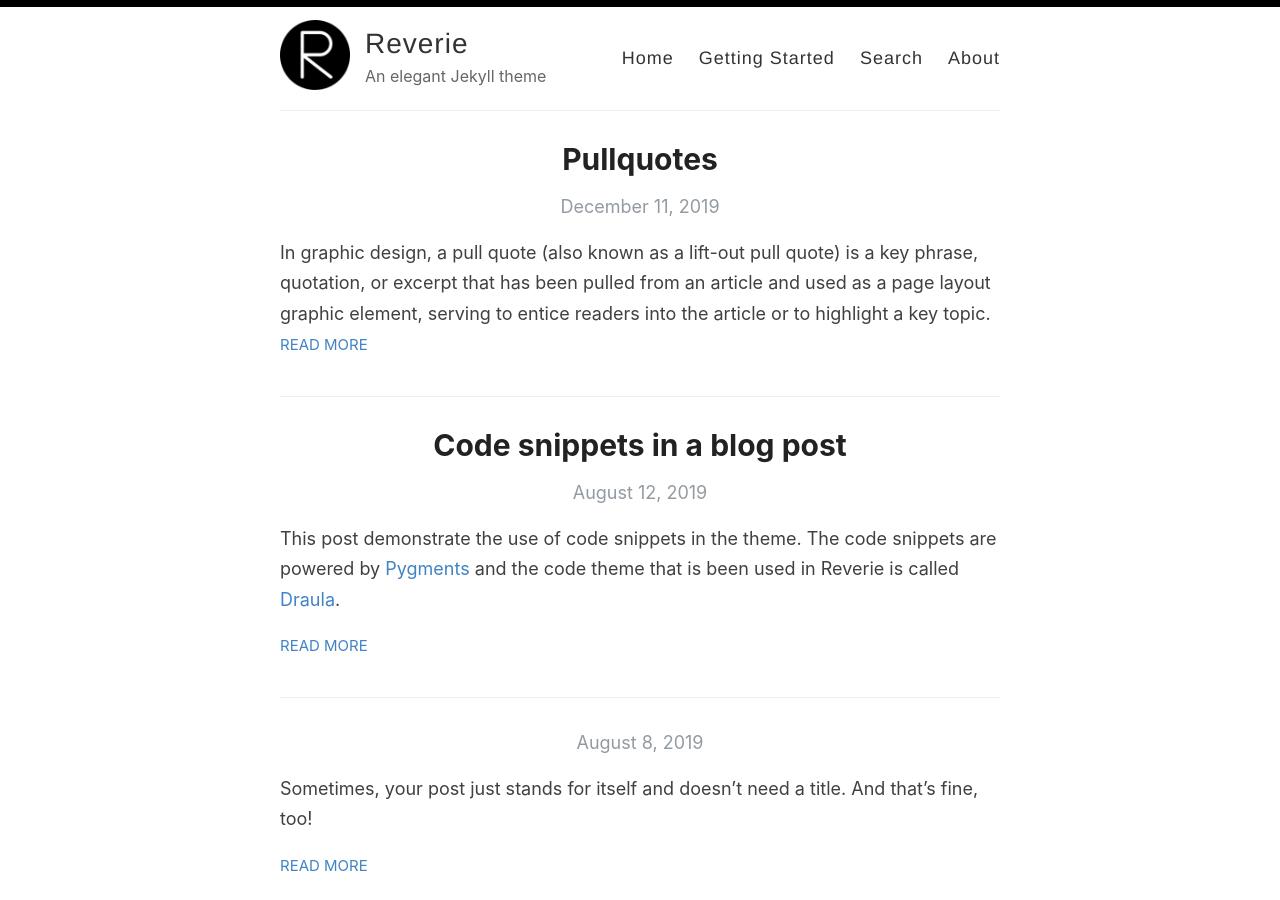
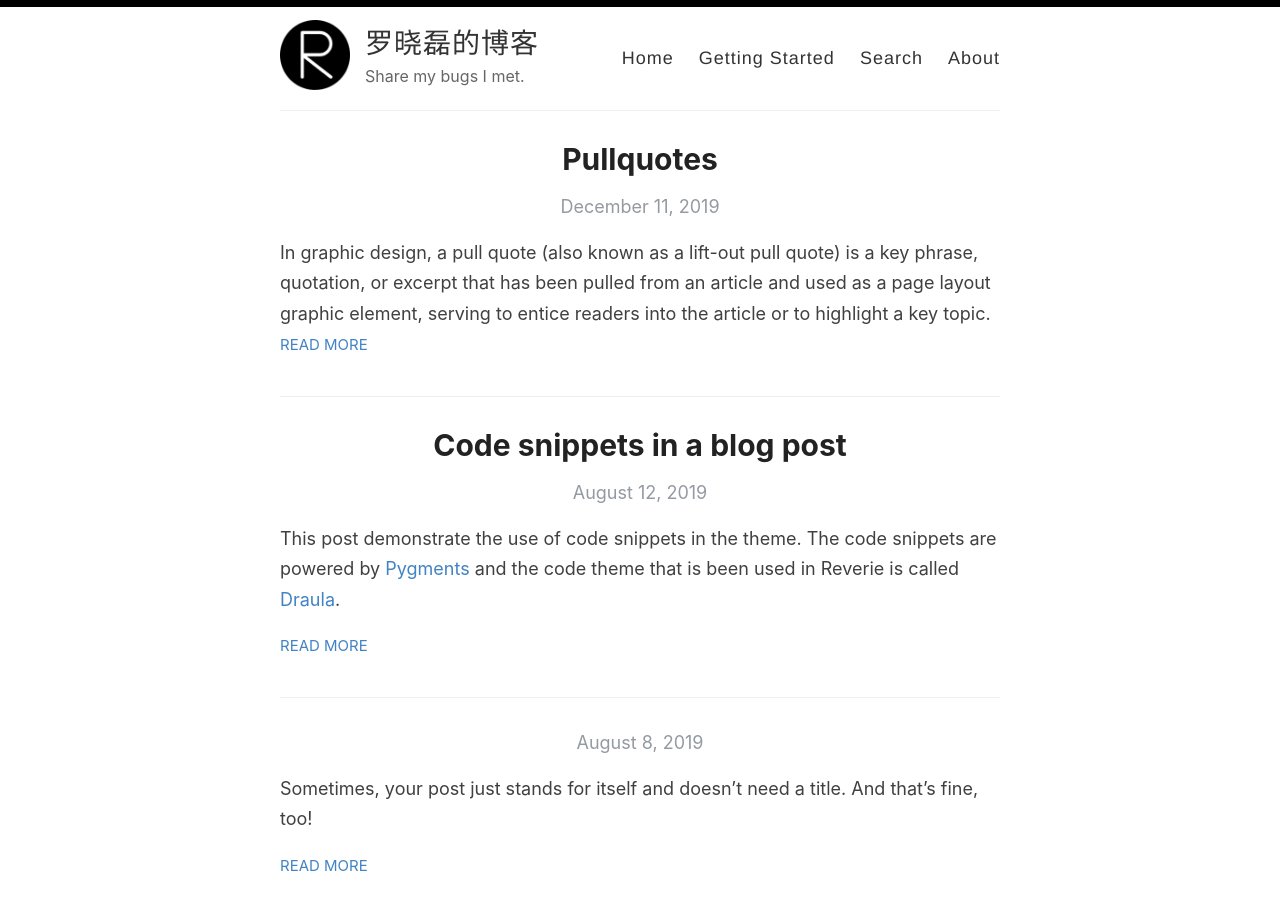
Before and after one commit to luoxiaolei/luoxiaolei.github.io, a Jekyll site: the page built from index.html, in a window 1280 px wide and 900 px high. Built offline with Jekyll 4.4.1, drawn with Linux system fonts in a browser that asks for light colours; the list of posts is cut into pages by our own code.

Commit message:
Update _config.yml

```diff
--- a/_config.yml
+++ b/_config.yml
@@ -3,13 +3,13 @@
 #
 
 # Name of your site (displayed in the header)
-name: Reverie
+name: 罗晓磊的博客
 
 # Name of the author
-author: Amit Merchant
+author: 罗晓磊
 
 # Short bio or description (displayed in the header)
-description: An elegant Jekyll theme
+description: Share my bugs I met.
 
 # URL of your avatar or profile pic (you could use your GitHub profile pic)
 avatar: /images/reverie.png
```
